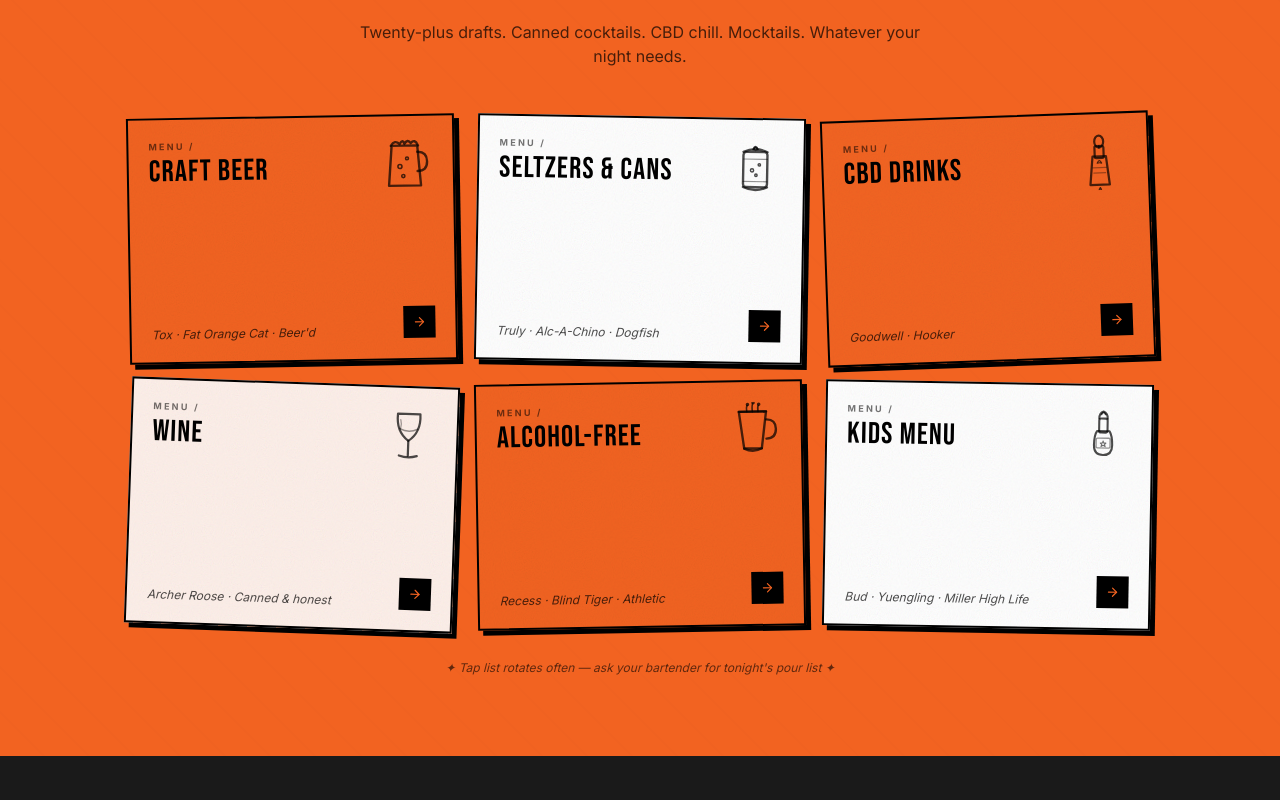
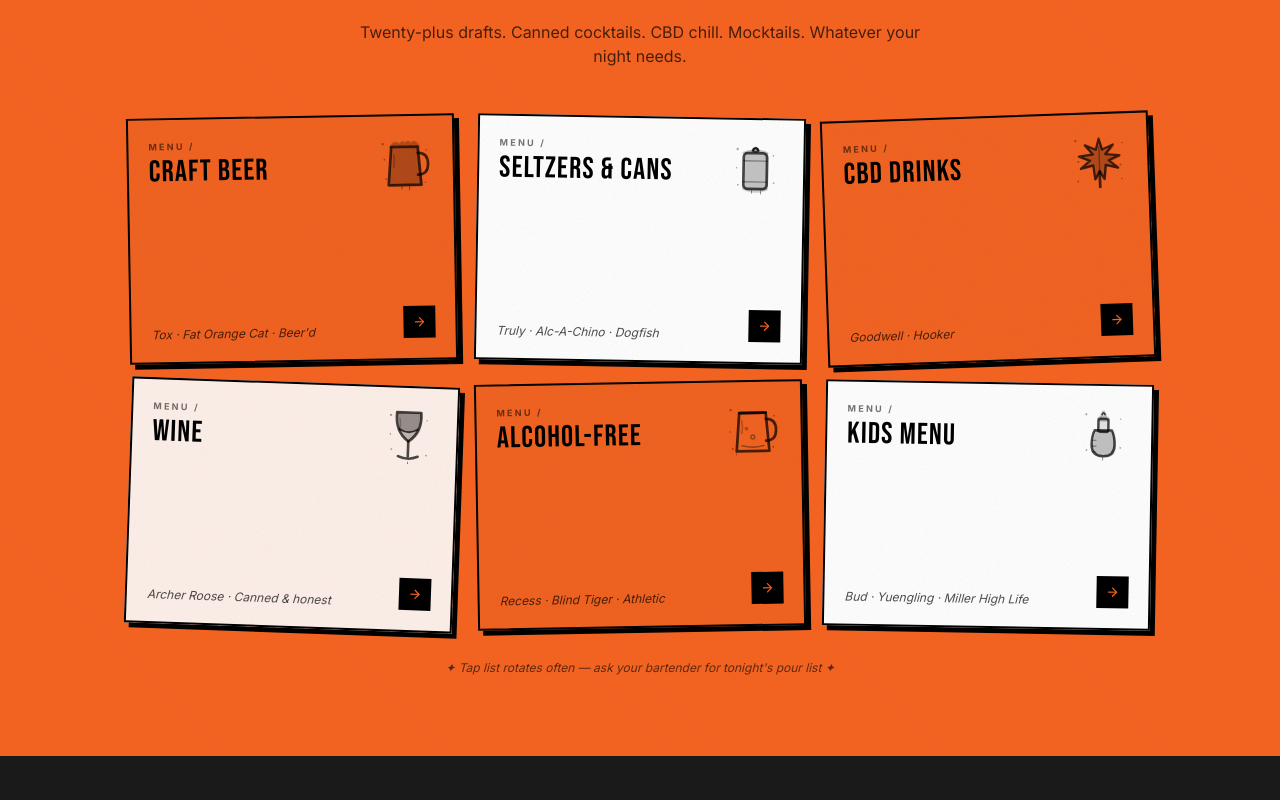
Before and after one commit to AppStudioPros/oasis-pub, a Next.js app: page / in a window 1280 px wide. Shown: the part 2780-3580 px from the top of the page. Built offline with nearby package versions, Linux system fonts and the light colour scheme.

Commit message:
feat(home): graffiti spray-paint icons — filled silhouettes+drips+splatter, hemp leaf (CBD), empty beer glass (alcohol-free), proper baby bottle (kids)

```diff
--- a/src/components/home/DrinksGrid.tsx
+++ b/src/components/home/DrinksGrid.tsx
@@ -4,123 +4,154 @@ import Link from "next/link";
 import { motion } from "framer-motion";
 import { ArrowRight } from "lucide-react";
 
-/* ── Graffiti-style SVG icons ── */
+/* ── Spray paint / graffiti-style SVG icons ──
+   Style: filled silhouettes, thick outlines, drips, splatter dots  ── */
+
+// Shared splatter dots for that spray-can edge feel
+function Splatter({ x, y, r = 1.2 }: { x: number; y: number; r?: number }) {
+  return <circle cx={x} cy={y} r={r} fill="currentColor" opacity="0.5" />;
+}
+
 function PintGlass({ className = "" }: { className?: string }) {
   return (
-    <svg viewBox="0 0 60 70" fill="none" className={className} aria-hidden>
-      {/* Body */}
-      <path d="M14 12 L10 62 L50 62 L46 12 Z" stroke="currentColor" strokeWidth="3" strokeLinecap="round" strokeLinejoin="round"/>
-      {/* Foam top */}
-      <path d="M13 12 Q18 4 24 10 Q28 3 30 10 Q34 3 38 9 Q43 3 47 12" stroke="currentColor" strokeWidth="3" strokeLinecap="round" strokeLinejoin="round"/>
-      {/* Bubbles */}
-      <circle cx="24" cy="38" r="2.5" stroke="currentColor" strokeWidth="2" />
-      <circle cx="33" cy="28" r="1.8" stroke="currentColor" strokeWidth="2"/>
-      <circle cx="28" cy="50" r="2" stroke="currentColor" strokeWidth="2"/>
+    <svg viewBox="0 0 64 72" fill="none" className={className} aria-hidden>
+      {/* Splatter */}
+      <Splatter x={4} y={10} r={1.5} /><Splatter x={60} y={18} r={1} /><Splatter x={8} y={55} r={1.2} /><Splatter x={58} y={60} r={1} /><Splatter x={6} y={30} /><Splatter x={60} y={44} />
+      {/* Drip shadow */}
+      <path d="M15 14 L11 63 L53 63 L49 14 Z" fill="currentColor" opacity="0.15" transform="translate(2,2)"/>
+      {/* Body fill */}
+      <path d="M15 14 L11 63 L53 63 L49 14 Z" fill="currentColor" opacity="0.25"/>
+      {/* Bold outline */}
+      <path d="M15 14 L11 63 L53 63 L49 14 Z" stroke="currentColor" strokeWidth="3.5" strokeLinecap="round" strokeLinejoin="round"/>
+      {/* Foam */}
+      <path d="M14 14 Q20 5 26 12 Q30 4 32 12 Q36 4 40 11 Q45 4 50 14" stroke="currentColor" strokeWidth="3.5" strokeLinecap="round" strokeLinejoin="round" fill="currentColor" opacity="0.3"/>
       {/* Handle */}
-      <path d="M46 20 Q58 20 58 32 Q58 44 46 44" stroke="currentColor" strokeWidth="3" strokeLinecap="round"/>
+      <path d="M49 22 Q62 22 62 36 Q62 50 49 50" stroke="currentColor" strokeWidth="3.5" strokeLinecap="round" fill="none"/>
+      {/* Drip from bottom */}
+      <path d="M28 63 Q27 67 28 70 Q29 67 28 63Z" fill="currentColor"/>
+      <path d="M38 63 Q37 68 38 71 Q39 68 38 63Z" fill="currentColor"/>
+      {/* Shine */}
+      <path d="M18 24 Q20 32 18 40" stroke="currentColor" strokeWidth="2" strokeLinecap="round" opacity="0.35"/>
     </svg>
   );
 }
 
 function SeltzerCan({ className = "" }: { className?: string }) {
   return (
-    <svg viewBox="0 0 50 70" fill="none" className={className} aria-hidden>
-      {/* Can body */}
-      <rect x="10" y="15" width="30" height="44" rx="4" stroke="currentColor" strokeWidth="3" strokeLinejoin="round"/>
-      {/* Top lid */}
-      <path d="M10 15 Q25 8 40 15" stroke="currentColor" strokeWidth="3" strokeLinecap="round"/>
-      {/* Bottom curve */}
-      <path d="M10 59 Q25 66 40 59" stroke="currentColor" strokeWidth="3" strokeLinecap="round"/>
+    <svg viewBox="0 0 52 72" fill="none" className={className} aria-hidden>
+      <Splatter x={3} y={12} r={1.5} /><Splatter x={49} y={20} r={1} /><Splatter x={4} y={58} r={1.2} /><Splatter x={50} y={55} /><Splatter x={2} y={36} r={1} />
+      {/* Shadow */}
+      <rect x="11" y="17" width="30" height="46" rx="5" fill="currentColor" opacity="0.15" transform="translate(2,2)"/>
+      {/* Body fill */}
+      <rect x="11" y="17" width="30" height="46" rx="5" fill="currentColor" opacity="0.2"/>
+      {/* Bold outline */}
+      <rect x="11" y="17" width="30" height="46" rx="5" stroke="currentColor" strokeWidth="3.5" strokeLinejoin="round"/>
+      {/* Top + bottom curves */}
+      <path d="M11 17 Q26 10 41 17" stroke="currentColor" strokeWidth="3.5" strokeLinecap="round" fill="currentColor" opacity="0.3"/>
+      <path d="M11 63 Q26 70 41 63" stroke="currentColor" strokeWidth="3.5" strokeLinecap="round" fill="currentColor" opacity="0.2"/>
       {/* Pull tab */}
-      <path d="M22 12 Q25 5 28 12" stroke="currentColor" strokeWidth="2.5" strokeLinecap="round"/>
-      <circle cx="25" cy="11" r="2" stroke="currentColor" strokeWidth="2"/>
-      {/* Ribbing lines */}
-      <line x1="10" y1="24" x2="40" y2="24" stroke="currentColor" strokeWidth="1.5" strokeLinecap="round" opacity="0.6"/>
-      <line x1="10" y1="52" x2="40" y2="52" stroke="currentColor" strokeWidth="1.5" strokeLinecap="round" opacity="0.6"/>
-      {/* Bubbles */}
-      <circle cx="21" cy="38" r="2" stroke="currentColor" strokeWidth="1.8"/>
-      <circle cx="30" cy="31" r="1.5" stroke="currentColor" strokeWidth="1.8"/>
-      <circle cx="26" cy="44" r="1.5" stroke="currentColor" strokeWidth="1.8"/>
+      <path d="M22 14 Q26 6 30 14" stroke="currentColor" strokeWidth="2.5" strokeLinecap="round"/>
+      <ellipse cx="26" cy="13" rx="3" ry="2" stroke="currentColor" strokeWidth="2.5"/>
+      {/* Ribbing */}
+      <line x1="11" y1="27" x2="41" y2="27" stroke="currentColor" strokeWidth="1.8" strokeLinecap="round" opacity="0.5"/>
+      <line x1="11" y1="54" x2="41" y2="54" stroke="currentColor" strokeWidth="1.8" strokeLinecap="round" opacity="0.5"/>
+      {/* Drips */}
+      <path d="M22 63 Q21 67 22 70 Q23 67 22 63Z" fill="currentColor"/>
+      <path d="M33 63 Q32 68 33 71 Q34 68 33 63Z" fill="currentColor"/>
     </svg>
   );
 }
 
-function CbdBottle({ className = "" }: { className?: string }) {
+function HempLeaf({ className = "" }: { className?: string }) {
   return (
-    <svg viewBox="0 0 50 75" fill="none" className={className} aria-hidden>
-      {/* Bottle body */}
-      <path d="M16 30 L12 68 L38 68 L34 30 Z" stroke="currentColor" strokeWidth="3" strokeLinecap="round" strokeLinejoin="round"/>
-      {/* Neck */}
-      <rect x="19" y="16" width="12" height="16" rx="2" stroke="currentColor" strokeWidth="3"/>
-      {/* Dropper bulb */}
-      <ellipse cx="25" cy="10" rx="6" ry="8" stroke="currentColor" strokeWidth="3"/>
-      {/* Dropper tip */}
-      <line x1="25" y1="18" x2="25" y2="16" stroke="currentColor" strokeWidth="2.5" strokeLinecap="round"/>
-      {/* Drop */}
-      <path d="M25 72 Q22 76 25 78 Q28 76 25 72" stroke="currentColor" strokeWidth="2" strokeLinecap="round" strokeLinejoin="round"/>
-      {/* Label lines */}
-      <line x1="16" y1="45" x2="34" y2="45" stroke="currentColor" strokeWidth="1.5" strokeLinecap="round" opacity="0.5"/>
-      <line x1="17" y1="52" x2="33" y2="52" stroke="currentColor" strokeWidth="1.5" strokeLinecap="round" opacity="0.5"/>
-      {/* Leaf */}
-      <path d="M22 39 Q25 32 28 39 Q25 38 22 39Z" stroke="currentColor" strokeWidth="1.5" strokeLinejoin="round"/>
+    <svg viewBox="0 0 64 72" fill="none" className={className} aria-hidden>
+      <Splatter x={2} y={8} r={1.5} /><Splatter x={62} y={12} r={1} /><Splatter x={4} y={60} r={1.2} /><Splatter x={60} y={58} r={1} /><Splatter x={5} y={35} /><Splatter x={59} y={40} />
+      {/* Shadow */}
+      <path d="M32 6 L36 20 L50 14 L40 26 L58 28 L44 34 L56 44 L40 40 L38 58 L32 48 L26 58 L24 40 L8 44 L20 34 L6 28 L24 26 L14 14 L28 20 Z" fill="currentColor" opacity="0.15" transform="translate(2,2)"/>
+      {/* Leaf fill */}
+      <path d="M32 6 L36 20 L50 14 L40 26 L58 28 L44 34 L56 44 L40 40 L38 58 L32 48 L26 58 L24 40 L8 44 L20 34 L6 28 L24 26 L14 14 L28 20 Z" fill="currentColor" opacity="0.25"/>
+      {/* Bold outline */}
+      <path d="M32 6 L36 20 L50 14 L40 26 L58 28 L44 34 L56 44 L40 40 L38 58 L32 48 L26 58 L24 40 L8 44 L20 34 L6 28 L24 26 L14 14 L28 20 Z" stroke="currentColor" strokeWidth="3" strokeLinejoin="round"/>
+      {/* Stem */}
+      <line x1="32" y1="48" x2="32" y2="68" stroke="currentColor" strokeWidth="3.5" strokeLinecap="round"/>
+      {/* Center vein */}
+      <line x1="32" y1="16" x2="32" y2="48" stroke="currentColor" strokeWidth="1.8" strokeLinecap="round" opacity="0.5"/>
     </svg>
   );
 }
 
 function WineGlass({ className = "" }: { className?: string }) {
   return (
-    <svg viewBox="0 0 50 75" fill="none" className={className} aria-hidden>
-      {/* Bowl */}
-      <path d="M10 8 Q8 32 25 44 Q42 32 40 8 Z" stroke="currentColor" strokeWidth="3" strokeLinecap="round" strokeLinejoin="round"/>
+    <svg viewBox="0 0 52 74" fill="none" className={className} aria-hidden>
+      <Splatter x={2} y={10} r={1.5} /><Splatter x={50} y={16} r={1} /><Splatter x={4} y={55} r={1.2} /><Splatter x={50} y={62} /><Splatter x={2} y={35} r={1} />
+      {/* Bowl shadow */}
+      <path d="M10 6 Q8 32 26 44 Q44 32 42 6 Z" fill="currentColor" opacity="0.15" transform="translate(2,2)"/>
+      {/* Bowl fill */}
+      <path d="M10 6 Q8 32 26 44 Q44 32 42 6 Z" fill="currentColor" opacity="0.22"/>
+      {/* Bowl outline */}
+      <path d="M10 6 Q8 32 26 44 Q44 32 42 6 Z" stroke="currentColor" strokeWidth="3.5" strokeLinejoin="round"/>
+      {/* Wine fill */}
+      <path d="M14 28 Q26 36 38 28 L42 6 L10 6 Z" fill="currentColor" opacity="0.3"/>
+      <path d="M14 28 Q26 36 38 28" stroke="currentColor" strokeWidth="2.5" strokeLinecap="round"/>
       {/* Stem */}
-      <line x1="25" y1="44" x2="25" y2="64" stroke="currentColor" strokeWidth="3" strokeLinecap="round"/>
+      <line x1="26" y1="44" x2="26" y2="64" stroke="currentColor" strokeWidth="3.5" strokeLinecap="round"/>
       {/* Base */}
-      <path d="M13 64 Q25 68 37 64" stroke="currentColor" strokeWidth="3" strokeLinecap="round"/>
-      {/* Wine fill line */}
-      <path d="M13 28 Q25 34 37 28" stroke="currentColor" strokeWidth="2" strokeLinecap="round" opacity="0.6"/>
+      <path d="M13 64 Q26 70 39 64" stroke="currentColor" strokeWidth="3.5" strokeLinecap="round"/>
+      {/* Drip */}
+      <path d="M26 70 Q25 74 26 76 Q27 74 26 70Z" fill="currentColor"/>
       {/* Shine */}
-      <path d="M14 16 Q16 22 14 28" stroke="currentColor" strokeWidth="1.8" strokeLinecap="round" opacity="0.5"/>
+      <path d="M14 14 Q16 22 14 30" stroke="currentColor" strokeWidth="2" strokeLinecap="round" opacity="0.35"/>
     </svg>
   );
 }
 
-function UpsideDownGlass({ className = "" }: { className?: string }) {
+function EmptyBeerGlass({ className = "" }: { className?: string }) {
   return (
-    <svg viewBox="0 0 50 70" fill="none" className={className} aria-hidden>
-      {/* Upside-down glass — trapezoid flipped, wider at top */}
-      <path d="M8 12 L14 58 L36 58 L42 12 Z" stroke="currentColor" strokeWidth="3" strokeLinecap="round" strokeLinejoin="round"/>
-      {/* Rim (now at bottom) */}
-      <path d="M14 58 Q25 64 36 58" stroke="currentColor" strokeWidth="3" strokeLinecap="round"/>
-      {/* Opening at top */}
-      <line x1="8" y1="12" x2="42" y2="12" stroke="currentColor" strokeWidth="3" strokeLinecap="round"/>
-      {/* Drips from top opening */}
-      <path d="M18 12 Q17 6 19 3" stroke="currentColor" strokeWidth="2" strokeLinecap="round"/>
-      <path d="M25 12 Q24 4 26 1" stroke="currentColor" strokeWidth="2" strokeLinecap="round"/>
-      <path d="M32 12 Q31 6 33 3" stroke="currentColor" strokeWidth="2" strokeLinecap="round"/>
-      {/* Drop dots */}
-      <circle cx="19" cy="3" r="1.5" stroke="currentColor" strokeWidth="1.5"/>
-      <circle cx="26" cy="1" r="1.5" stroke="currentColor" strokeWidth="1.5"/>
-      <circle cx="33" cy="3" r="1.5" stroke="currentColor" strokeWidth="1.5"/>
+    <svg viewBox="0 0 64 72" fill="none" className={className} aria-hidden>
+      <Splatter x={4} y={10} r={1.5} /><Splatter x={60} y={18} r={1} /><Splatter x={6} y={60} r={1.2} /><Splatter x={58} y={58} /><Splatter x={3} y={38} r={1} />
+      {/* Glass body — EMPTY, just outline + handle */}
+      <path d="M15 14 L11 63 L53 63 L49 14 Z" stroke="currentColor" strokeWidth="3.5" strokeLinecap="round" strokeLinejoin="round"/>
+      {/* Rim top */}
+      <line x1="15" y1="14" x2="49" y2="14" stroke="currentColor" strokeWidth="3.5" strokeLinecap="round"/>
       {/* Handle */}
-      <path d="M42 22 Q54 22 54 34 Q54 46 42 46" stroke="currentColor" strokeWidth="3" strokeLinecap="round"/>
+      <path d="M49 22 Q62 22 62 36 Q62 50 49 50" stroke="currentColor" strokeWidth="3.5" strokeLinecap="round"/>
+      {/* Residue ring at bottom — classic empty beer */}
+      <path d="M18 56 Q32 60 46 56" stroke="currentColor" strokeWidth="2" strokeLinecap="round" opacity="0.5"/>
+      {/* Lone bubble */}
+      <circle cx="32" cy="45" r="2.5" stroke="currentColor" strokeWidth="2" opacity="0.5"/>
+      <circle cx="24" cy="34" r="1.5" stroke="currentColor" strokeWidth="2" opacity="0.4"/>
+      {/* Shine */}
+      <path d="M18 24 Q20 32 18 40" stroke="currentColor" strokeWidth="2" strokeLinecap="round" opacity="0.35"/>
+      {/* "EMPTY" vibe — drip on outside */}
+      <path d="M11 63 Q10 67 11 70 Q12 67 11 63Z" fill="currentColor" opacity="0.6"/>
     </svg>
   );
 }
 
-function BabyBeerBottle({ className = "" }: { className?: string }) {
+function BabyBottle({ className = "" }: { className?: string }) {
   return (
-    <svg viewBox="0 0 50 80" fill="none" className={className} aria-hidden>
-      {/* Bottle body */}
-      <path d="M16 36 Q12 42 12 56 Q12 70 25 70 Q38 70 38 56 Q38 42 34 36 Z" stroke="currentColor" strokeWidth="3" strokeLinecap="round" strokeLinejoin="round"/>
+    <svg viewBox="0 0 52 78" fill="none" className={className} aria-hidden>
+      <Splatter x={2} y={12} r={1.5} /><Splatter x={50} y={18} r={1} /><Splatter x={3} y={62} r={1.2} /><Splatter x={50} y={58} />
+      {/* Body shadow */}
+      <path d="M14 34 Q10 42 10 54 Q10 70 26 70 Q42 70 42 54 Q42 42 38 34 Z" fill="currentColor" opacity="0.15" transform="translate(2,2)"/>
+      {/* Body fill */}
+      <path d="M14 34 Q10 42 10 54 Q10 70 26 70 Q42 70 42 54 Q42 42 38 34 Z" fill="currentColor" opacity="0.22"/>
+      {/* Body outline */}
+      <path d="M14 34 Q10 42 10 54 Q10 70 26 70 Q42 70 42 54 Q42 42 38 34 Z" stroke="currentColor" strokeWidth="3.5" strokeLinecap="round" strokeLinejoin="round"/>
+      {/* Measurement marks */}
+      <line x1="11" y1="48" x2="16" y2="48" stroke="currentColor" strokeWidth="1.8" strokeLinecap="round" opacity="0.5"/>
+      <line x1="11" y1="56" x2="16" y2="56" stroke="currentColor" strokeWidth="1.8" strokeLinecap="round" opacity="0.5"/>
+      <line x1="11" y1="64" x2="16" y2="64" stroke="currentColor" strokeWidth="1.8" strokeLinecap="round" opacity="0.5"/>
       {/* Neck */}
-      <rect x="19" y="18" width="12" height="20" rx="3" stroke="currentColor" strokeWidth="3"/>
-      {/* Baby nipple top */}
-      <path d="M19 18 Q19 10 25 8 Q31 10 31 18" stroke="currentColor" strokeWidth="3" strokeLinecap="round"/>
-      <path d="M22 12 Q25 6 28 12" stroke="currentColor" strokeWidth="2.5" strokeLinecap="round"/>
-      {/* Label */}
-      <rect x="15" y="46" width="20" height="14" rx="2" stroke="currentColor" strokeWidth="2" opacity="0.6"/>
-      {/* Star / label decoration */}
-      <path d="M25 50 L26 53 L29 53 L27 55 L28 58 L25 56 L22 58 L23 55 L21 53 L24 53 Z" stroke="currentColor" strokeWidth="1.5" strokeLinejoin="round" opacity="0.8"/>
+      <rect x="19" y="18" width="14" height="18" rx="3" stroke="currentColor" strokeWidth="3.5"/>
+      <rect x="19" y="18" width="14" height="18" rx="3" fill="currentColor" opacity="0.15"/>
+      {/* Nipple collar */}
+      <ellipse cx="26" cy="18" rx="8" ry="3" stroke="currentColor" strokeWidth="2.5" fill="currentColor" opacity="0.2"/>
+      {/* Nipple tip */}
+      <path d="M22 18 Q22 10 26 7 Q30 10 30 18" stroke="currentColor" strokeWidth="3" strokeLinecap="round" fill="currentColor" opacity="0.2"/>
+      <path d="M24 12 Q26 7 28 12" stroke="currentColor" strokeWidth="2.5" strokeLinecap="round"/>
+      {/* Drip from bottom */}
+      <path d="M26 70 Q25 74 26 77 Q27 74 26 70Z" fill="currentColor"/>
     </svg>
   );
 }
@@ -149,7 +180,7 @@ const TILES = [
     accent: "bg-[var(--color-oasis-orange)]/85",
     textColor: "text-black",
     rotation: "-rotate-2",
-    icon: CbdBottle,
+    icon: HempLeaf,
   },
   {
     label: "Wine",
@@ -165,7 +196,7 @@ const TILES = [
     accent: "bg-[var(--color-oasis-orange)]",
     textColor: "text-black",
     rotation: "-rotate-1",
-    icon: UpsideDownGlass,
+    icon: EmptyBeerGlass,
   },
   {
     label: "Kids Menu",
@@ -173,7 +204,7 @@ const TILES = [
     accent: "bg-white",
     textColor: "text-black",
     rotation: "rotate-1",
-    icon: BabyBeerBottle,
+    icon: BabyBottle,
   },
 ];
 
```
